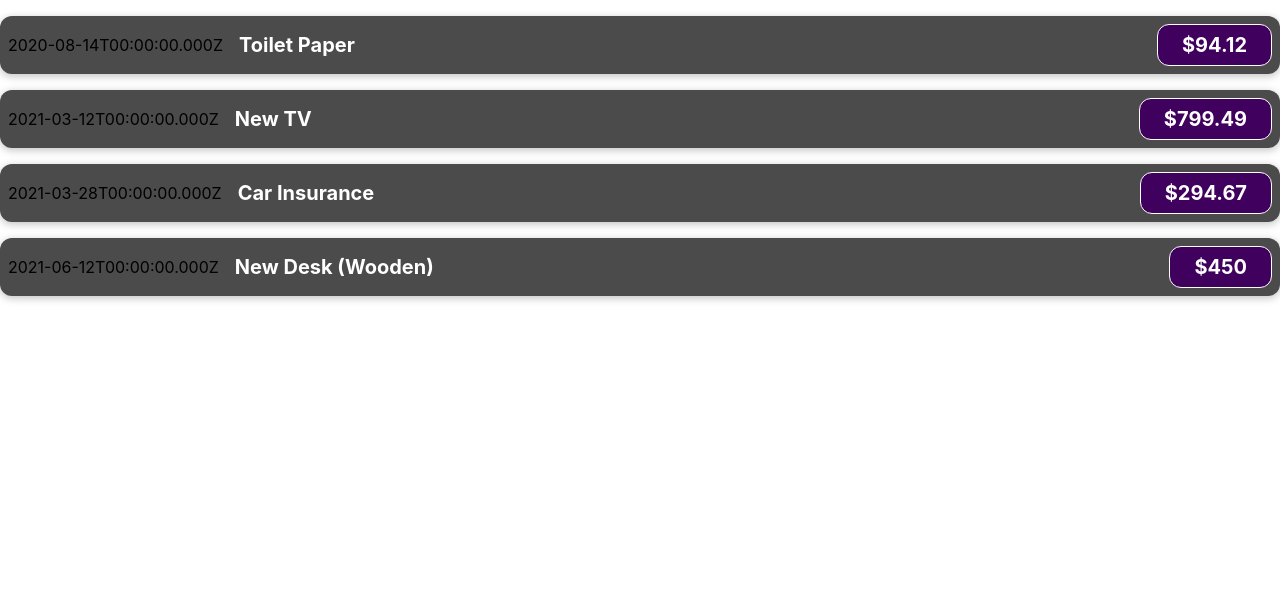
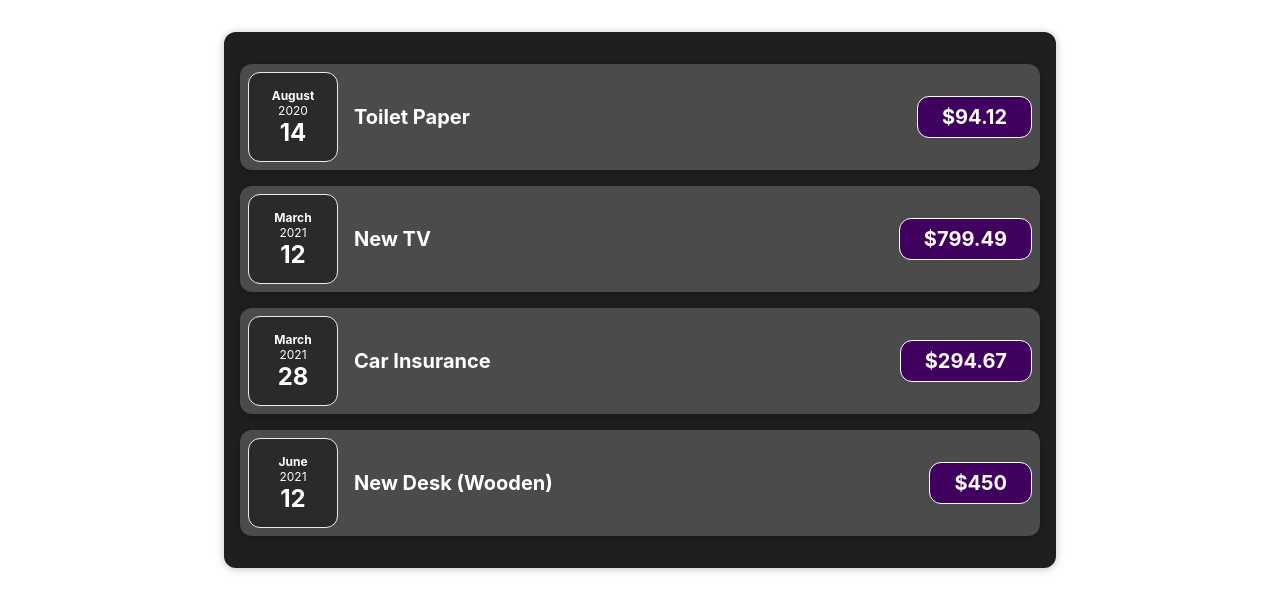
Before and after one commit to BriianEB/my-react-app, a JavaScript app: page / in a window 1280 px wide. Shown: the top 612 px of the page. Built offline with nearby package versions, Linux system fonts and the light colour scheme; the HTML template or start-up script is replaced by a standard one.

Commit message:
23/08/2022

```diff
--- a/src/App.js
+++ b/src/App.js
@@ -1,4 +1,4 @@
-import ExpenseItem from './components/ExpenseItem';
+import Expenses from './components/Expenses/Expenses';
 
 function App() {
     const expenses = [
@@ -30,26 +30,7 @@
 
     return (
         <div>
-            <ExpenseItem
-                title={expenses[0].title}
-                amount={expenses[0].amount}
-                date={expenses[0].date}
-            />
-            <ExpenseItem
-                title={expenses[1].title}
-                amount={expenses[1].amount}
-                date={expenses[1].date}
-            />
-            <ExpenseItem
-                title={expenses[2].title}
-                amount={expenses[2].amount}
-                date={expenses[2].date}
-            />
-            <ExpenseItem
-                title={expenses[3].title}
-                amount={expenses[3].amount}
-                date={expenses[3].date}
-            />
+            <Expenses expenses={expenses} />
         </div>
     );
 }
--- /dev/null
+++ b/src/components/Expenses/ExpenseDate.css
@@ -0,0 +1,26 @@
+.expense-date {
+  display: flex;
+  flex-direction: column;
+  width: 5.5rem;
+  height: 5.5rem;
+  border: 1px solid #ececec;
+  background-color: #2a2a2a;
+  color: white;
+  border-radius: 12px;
+  align-items: center;
+  justify-content: center;
+}
+
+.expense-date__month {
+  font-size: 0.75rem;
+  font-weight: bold;
+}
+
+.expense-date__year {
+  font-size: 0.75rem;
+}
+
+.expense-date__day {
+  font-size: 1.5rem;
+  font-weight: bold;
+}
--- /dev/null
+++ b/src/components/Expenses/ExpenseDate.js
@@ -0,0 +1,17 @@
+import './ExpenseDate.css'
+
+function ExpenseDate(props) {
+    var month = props.date.toLocaleString('en-US', {month: 'long'});
+    var day = props.date.toLocaleString('en-US', {day: '2-digit'});
+    var year = props.date.getFullYear();
+
+    return (
+        <div className="expense-date">
+            <div className="expense-date__month">{month}</div>
+            <div className="expense-date__year">{year}</div>
+            <div className="expense-date__day">{day}</div>
+        </div>
+    );
+}
+
+export default ExpenseDate;
--- a/src/components/ExpenseItem.css
+++ b/src/components/Expenses/ExpenseItem.css
@@ -5,7 +5,6 @@
   box-shadow: 0 2px 8px rgba(0, 0, 0, 0.25);
   padding: 0.5rem;
   margin: 1rem 0;
-  border-radius: 12px;
   background-color: #4b4b4b;
 }
 
--- a/src/components/ExpenseItem.js
+++ b/src/components/Expenses/ExpenseItem.js
@@ -1,14 +1,17 @@
 import './ExpenseItem.css';
+
+import Card from '../UI/Card';
+import ExpenseDate from './ExpenseDate';
 
 function ExpenseItem(props) {
     return (
-        <div className="expense-item">
-            <div>{props.date.toISOString()}</div>
+        <Card className="expense-item">
+            <ExpenseDate date={props.date}/>
             <div className="expense-item__description">
                 <h2>{props.title}</h2>
                 <div className="expense-item__price">${props.amount}</div>
             </div>
-        </div>
+        </Card>
     );
 }
 
--- /dev/null
+++ b/src/components/Expenses/Expenses.css
@@ -0,0 +1,7 @@
+.expenses {
+  padding: 1rem;
+  background-color: rgb(31, 31, 31);
+  margin: 2rem auto;
+  width: 50rem;
+  max-width: 95%;
+}
--- /dev/null
+++ b/src/components/Expenses/Expenses.js
@@ -0,0 +1,35 @@
+import './Expenses.css';
+
+import Card from '../UI/Card';
+import ExpenseItem from './ExpenseItem';
+
+function Expenses(props) {
+    var expenses = props.expenses;
+
+    return (
+        <Card className="expenses">
+            <ExpenseItem
+                title={expenses[0].title}
+                amount={expenses[0].amount}
+                date={expenses[0].date}
+            />
+            <ExpenseItem
+                title={expenses[1].title}
+                amount={expenses[1].amount}
+                date={expenses[1].date}
+            />
+            <ExpenseItem
+                title={expenses[2].title}
+                amount={expenses[2].amount}
+                date={expenses[2].date}
+            />
+            <ExpenseItem
+                title={expenses[3].title}
+                amount={expenses[3].amount}
+                date={expenses[3].date}
+            />
+        </Card>
+    );
+}
+
+export default Expenses;
--- /dev/null
+++ b/src/components/UI/Card.css
@@ -0,0 +1,4 @@
+.card {
+  border-radius: 12px;
+  box-shadow: 0 1px 8px rgba(0, 0, 0, 0.25);
+}
--- /dev/null
+++ b/src/components/UI/Card.js
@@ -0,0 +1,12 @@
+import './Card.css';
+
+function Card(props) {
+    var classes = 'card ' + props.className;
+    return (
+        <div className={classes}>
+            {props.children}
+        </div>
+    );
+}
+
+export default Card;
```
